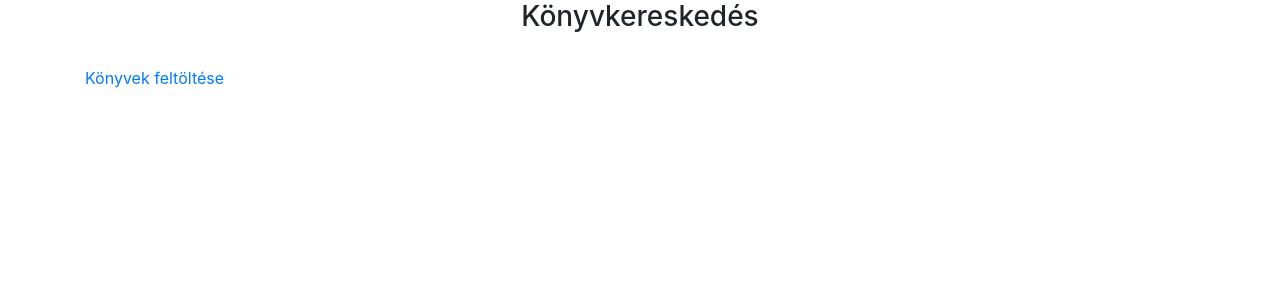
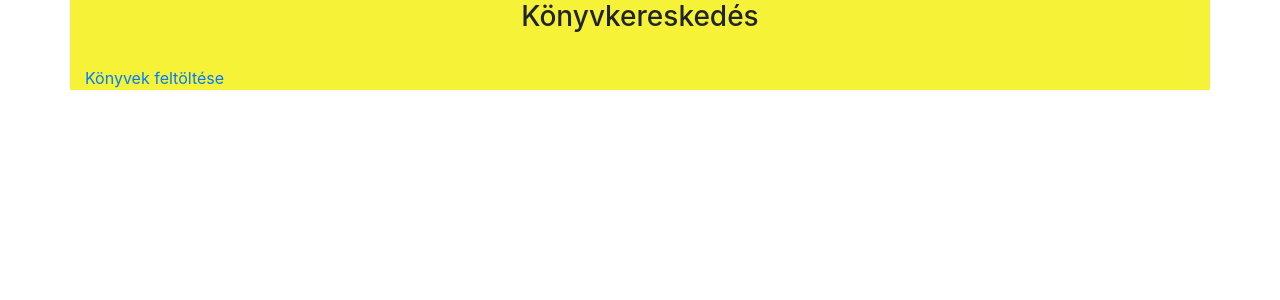
Before and after one commit to 14-SZFT-2020-2022/konyvkereskedes, a PHP site: page / in a window 1280 px wide. Shown: the top 300 px of the page. Run offline with PHP 8.4, Linux system fonts and the light colour scheme; data that the repository does not hold is empty.

Commit message:
Utolsó kommit

```diff
--- a/stilus.css
+++ b/stilus.css
@@ -1,3 +1,7 @@
+.container {
+    background-color: rgb(245, 242, 56);
+}
+
 .error {
     border: 1px red dashed;
     font-style: 2em;
```
Also changed, not shown: kepek/dunantuli-tukrosok.jpg (added), kepek/kis-zold.jpg (added).
